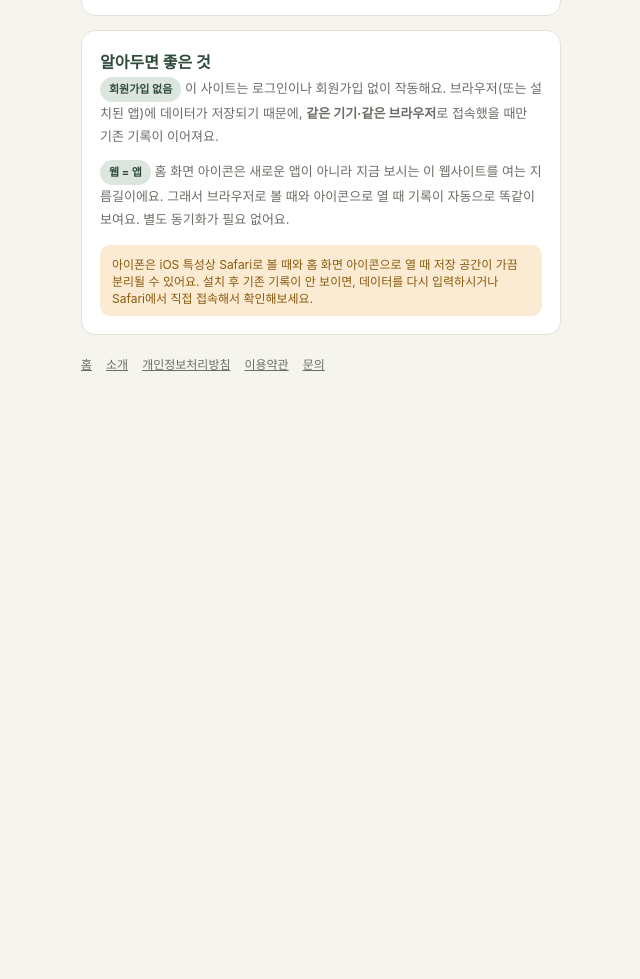
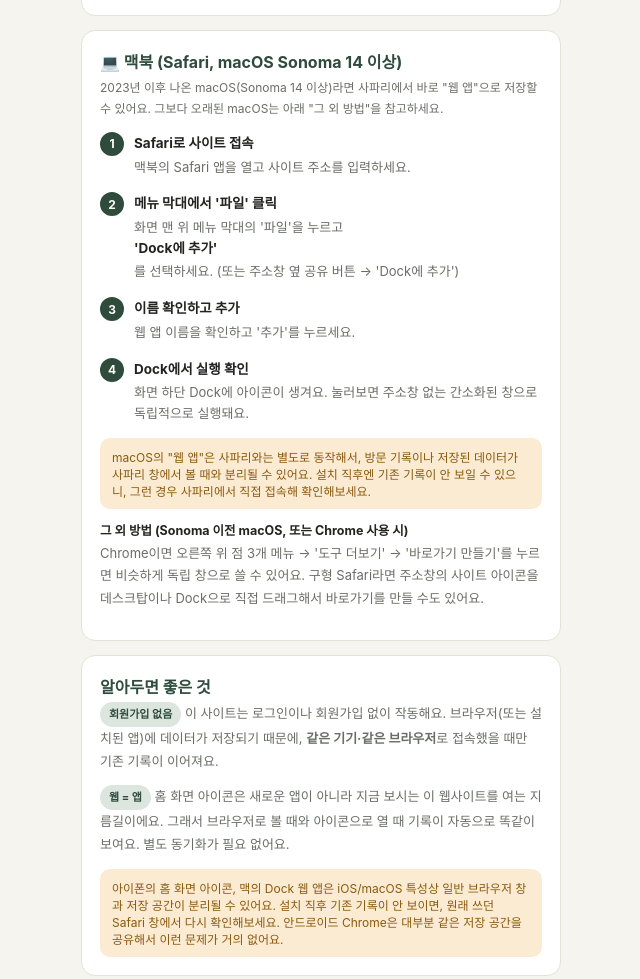
Before and after one commit to jungwon0172/today-what-to-eat, a plain HTML site: page install.html in a window 1280 px wide. Shown: the part 994-1973 px from the top of the page, without its empty margins (319-959 px from the left). Before the commit the page ends 1426 px from the top, so only its background shows below. Drawn offline with Linux system fonts and the light colour scheme.

Commit message:
Add files via upload

```diff
--- a/install.html
+++ b/install.html
@@ -75,10 +75,24 @@
   </div>
 
   <div class="card">
+    <h2>💻 맥북 (Safari, macOS Sonoma 14 이상)</h2>
+    <p class="platform-sub">2023년 이후 나온 macOS(Sonoma 14 이상)라면 사파리에서 바로 "웹 앱"으로 저장할 수 있어요. 그보다 오래된 macOS는 아래 "그 외 방법"을 참고하세요.</p>
+    <ol class="steps">
+      <li><b>Safari로 사이트 접속</b><span>맥북의 Safari 앱을 열고 사이트 주소를 입력하세요.</span></li>
+      <li><b>메뉴 막대에서 '파일' 클릭</b><span>화면 맨 위 메뉴 막대의 '파일'을 누르고 <b>'Dock에 추가'</b>를 선택하세요. (또는 주소창 옆 공유 버튼 → 'Dock에 추가')</span></li>
+      <li><b>이름 확인하고 추가</b><span>웹 앱 이름을 확인하고 '추가'를 누르세요.</span></li>
+      <li><b>Dock에서 실행 확인</b><span>화면 하단 Dock에 아이콘이 생겨요. 눌러보면 주소창 없는 간소화된 창으로 독립적으로 실행돼요.</span></li>
+    </ol>
+    <div class="note">macOS의 "웹 앱"은 사파리와는 별도로 동작해서, 방문 기록이나 저장된 데이터가 사파리 창에서 볼 때와 분리될 수 있어요. 설치 직후엔 기존 기록이 안 보일 수 있으니, 그런 경우 사파리에서 직접 접속해 확인해보세요.</div>
+    <p style="margin-top:10px;"><b style="color:var(--ink);font-size:12.5px;">그 외 방법 (Sonoma 이전 macOS, 또는 Chrome 사용 시)</b><br>
+    Chrome이면 오른쪽 위 점 3개 메뉴 → '도구 더보기' → '바로가기 만들기'를 누르면 비슷하게 독립 창으로 쓸 수 있어요. 구형 Safari라면 주소창의 사이트 아이콘을 데스크탑이나 Dock으로 직접 드래그해서 바로가기를 만들 수도 있어요.</p>
+  </div>
+
+  <div class="card">
     <h2>알아두면 좋은 것</h2>
     <p><span class="badge">회원가입 없음</span> 이 사이트는 로그인이나 회원가입 없이 작동해요. 브라우저(또는 설치된 앱)에 데이터가 저장되기 때문에, <b>같은 기기·같은 브라우저</b>로 접속했을 때만 기존 기록이 이어져요.</p>
     <p><span class="badge">웹 = 앱</span> 홈 화면 아이콘은 새로운 앱이 아니라 지금 보시는 이 웹사이트를 여는 지름길이에요. 그래서 브라우저로 볼 때와 아이콘으로 열 때 기록이 자동으로 똑같이 보여요. 별도 동기화가 필요 없어요.</p>
-    <div class="note">아이폰은 iOS 특성상 Safari로 볼 때와 홈 화면 아이콘으로 열 때 저장 공간이 가끔 분리될 수 있어요. 설치 후 기존 기록이 안 보이면, 데이터를 다시 입력하시거나 Safari에서 직접 접속해서 확인해보세요.</div>
+    <div class="note">아이폰의 홈 화면 아이콘, 맥의 Dock 웹 앱은 iOS/macOS 특성상 일반 브라우저 창과 저장 공간이 분리될 수 있어요. 설치 직후 기존 기록이 안 보이면, 원래 쓰던 Safari 창에서 다시 확인해보세요. 안드로이드 Chrome은 대부분 같은 저장 공간을 공유해서 이런 문제가 거의 없어요.</div>
   </div>
 
   <div class="foot-nav">
```
